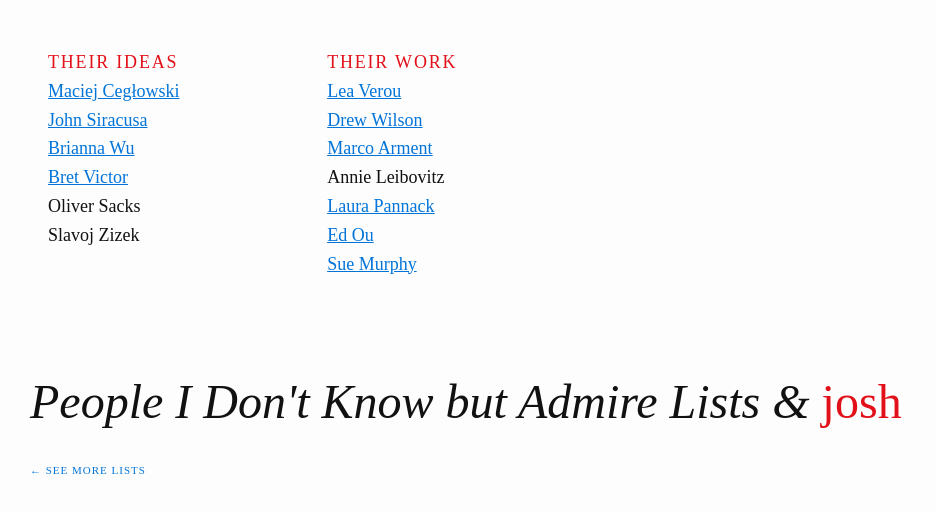
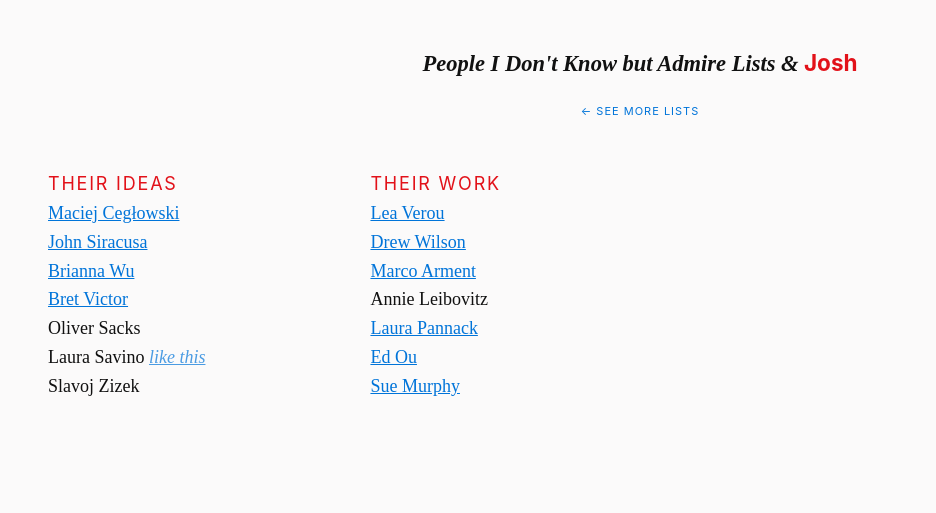
Before and after one commit to joshbeckman/andjosh.github.io, a Jekyll site: the page built from _lists/people-lists.md, in a window 1280 px wide. Shown: the top 513 px of the page, without its empty margins (0-936 px from the left). Built offline with Jekyll 4.4.1, drawn with Linux system fonts in a browser that asks for light colours; Markdown is read by kramdown in place of the engine named in the settings.

Commit message:
New fonts up in here

```diff
--- a/_config.yml
+++ b/_config.yml
@@ -1,7 +1,7 @@
 url: http://andjosh.com
 author: Josh Beckman
 email: email@andjosh.com
-title: josh
+title: Josh
 
 collections:
   fictions:
--- a/_layouts/list.html
+++ b/_layouts/list.html
@@ -5,9 +5,8 @@ layout: default
 .markdown-body {
     max-width: initial;
 }
-.markdown-body .site-title{
-    text-align: left;
-    font-size: 3rem;
+.markdown-body .meta {
+    text-align: center;
 }
 .site-title em {
     font-style: italic;
@@ -26,7 +25,7 @@ layout: default
 }
 .lists ul::before {
     content: 'Present';
-    font-family:Futura;
+    font-family:system, -apple-system, ".SFNSText-Regular", "San Francisco", "Roboto", "Segoe UI", "Helvetica Neue", "Lucida Grande", sans-serif;
     text-transform: uppercase;
     color: #E21119;
     letter-spacing: 0.1em;
@@ -59,16 +58,17 @@ layout: default
     }
 }
 </style>
-<div class="lists">
-    {{ content }}
-</div>
-<br/>
 <h2 class="site-title">
     <em>{{ page.title }} &</em> <a href="/" rel="home" title="{{ site.title }}">{{ site.title }}</a>
 </h2>
 <p class="meta">
     <a href="/lists">&larr; See More Lists</a>
 </p>
+<div class="lists">
+    {{ content }}
+</div>
+<br/>
+
 <img src="http://sounds.andjosh.com/record?id=andjosh&tone=329.63" style="display:none" alt="sounds"/>
 <script>
 var a = document.querySelectorAll('.lists ul li strong');
--- a/_lists/people-lists.md
+++ b/_lists/people-lists.md
@@ -18,6 +18,7 @@ permalink: /lists/people-i-admire/
 - [Brianna Wu](http://www.briannawu.net)
 - [Bret Victor](http://worrydream.com)
 - Oliver Sacks
+- Laura Savino _[like this](https://vimeo.com/112107650)_
 - Slavoj Zizek
 
 <!--two items:-->
--- a/index.html
+++ b/index.html
@@ -2,6 +2,7 @@
 layout: default
 title: Josh Beckman
 ---
+<meta name="description" content="Josh Beckman is a software/app engineer and developer of imaginary machines in Chicago" />
 <h1 class="site-title">
     <a href="/" title="{{ site.title }}">{{ site.title }}</a>
 </h1>
```
Also changed, not shown: _lists/newsletter-lists.md (+1 -0 lines), about.md (+1 -1 lines), css/screen.min.css.
